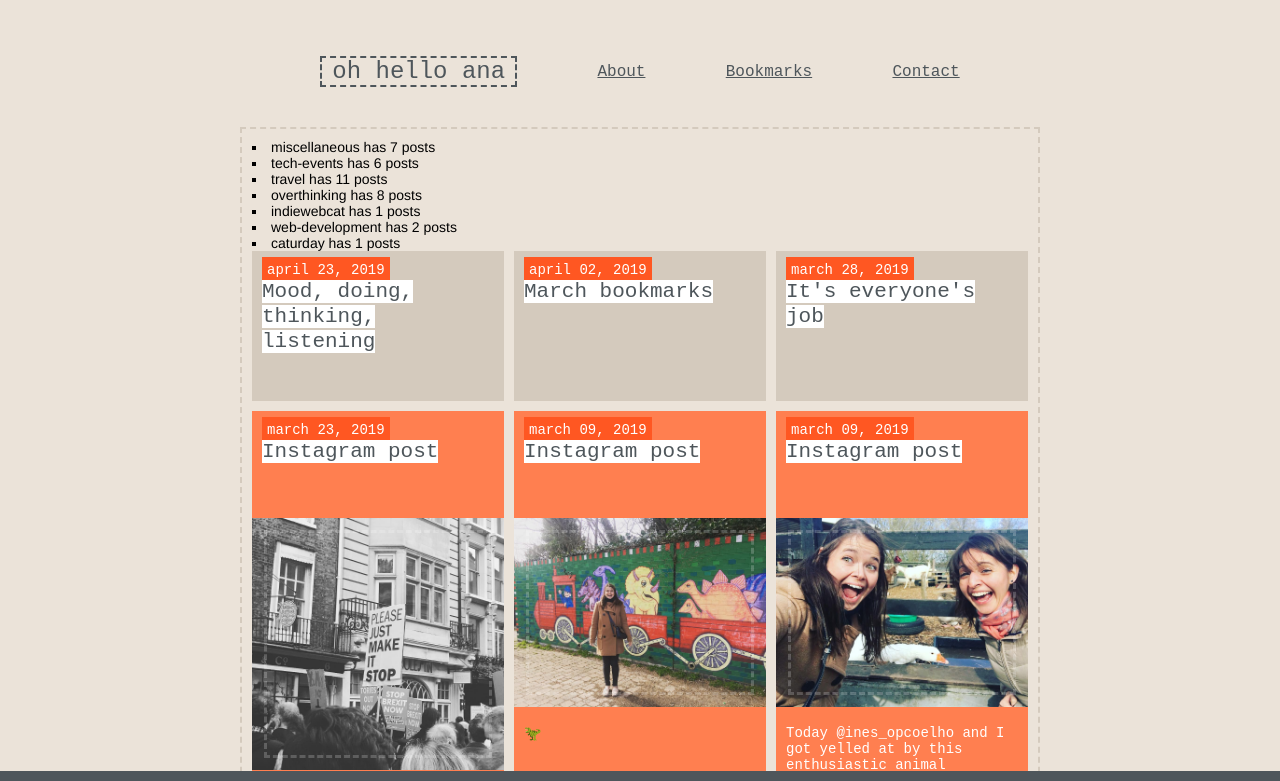
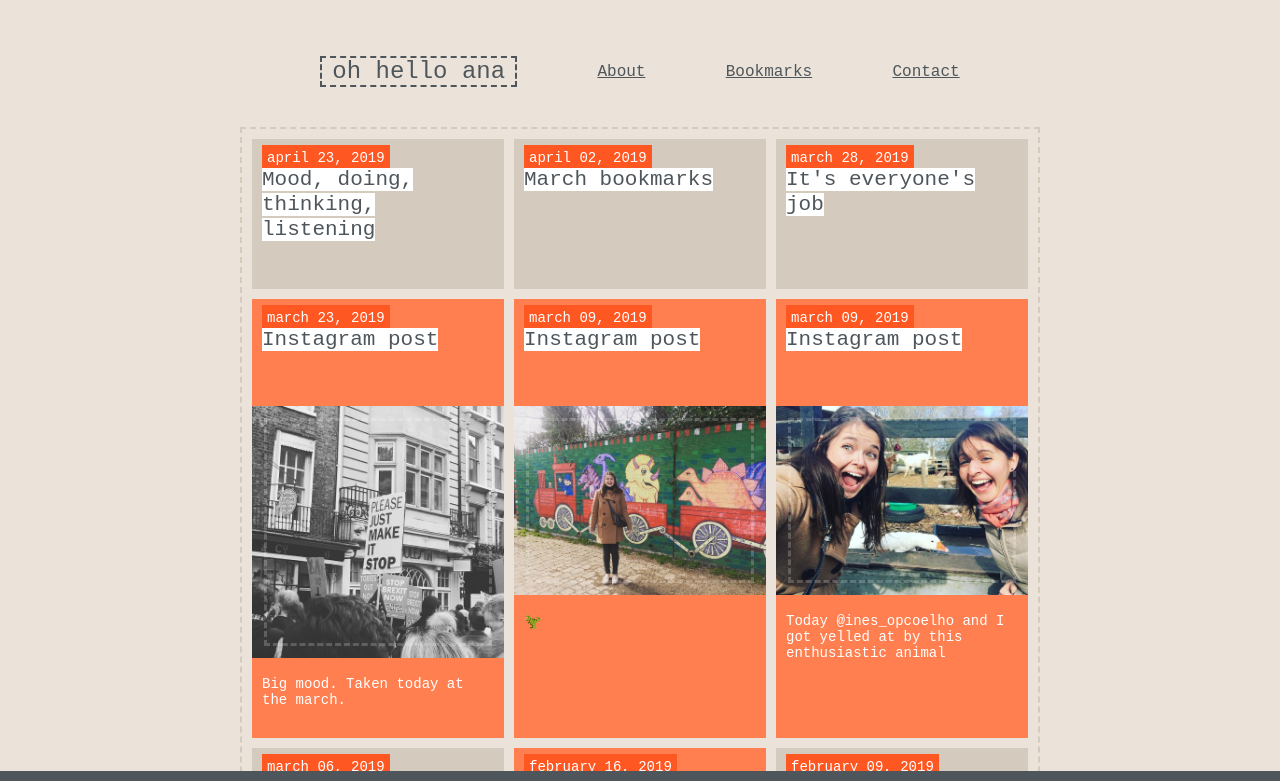
Before and after one commit to ohhelloana/ohhelloana, a Jekyll site: the page built from index.md, in a window 1280 px wide and 900 px high, cut to the strip 119-900 px from the top of the window. Built offline with Jekyll 4.4.1, drawn with Linux system fonts in a browser that asks for light colours.

Commit message:
Comment out WIP on tags

```diff
--- a/_layouts/home.html
+++ b/_layouts/home.html
@@ -3,13 +3,13 @@ layout: default
 ---
 <div class="page-content">
 
-  <ul class="tags">
+  <!-- <ul class="tags">
   {% for tag in site.tags %}
     {% assign t = tag | first %}
     {% assign posts = tag | last %}
     <li>{{t | downcase | replace:" ","-" }} has {{ posts | size }} posts</li>
   {% endfor %}
-  </ul>
+  </ul> -->
   <ul class="post-list">
     {% for post in site.posts %}
       {% if post.category contains "post" or post.category contains "social" %}
```
